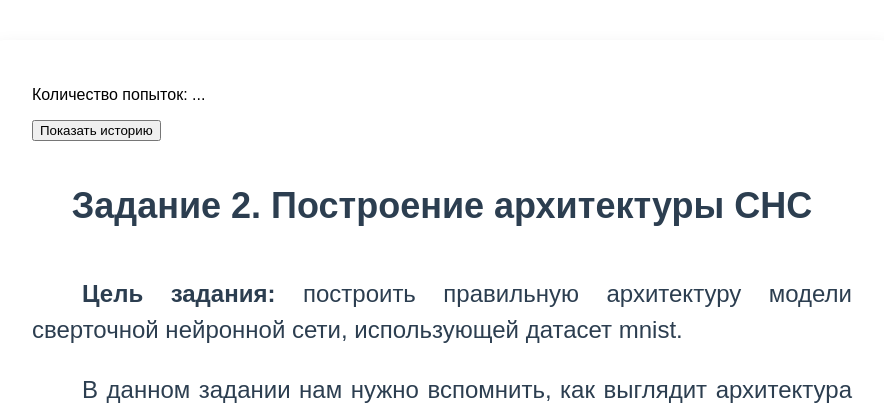
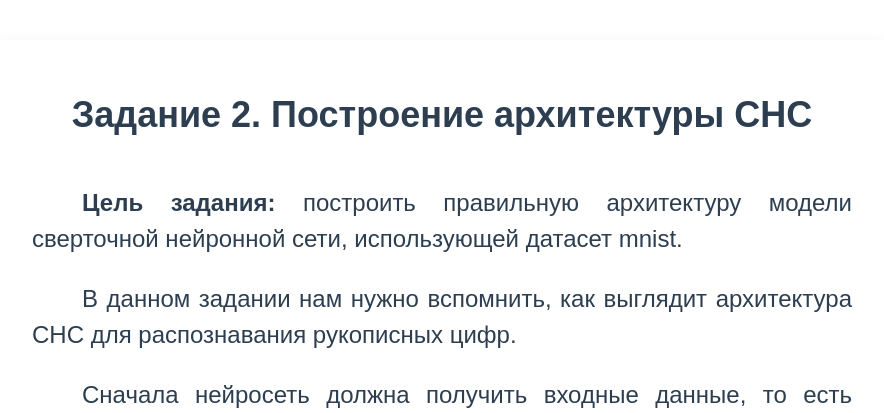
Before and after one commit to llightmoonl/sns, a Flask app: page /zadanie2 in a window 1280 px wide. Shown: the part 105-518 px from the top of the page, without its empty margins (198-1082 px from the left). Run offline with Flask 3, Linux system fonts and the light colour scheme; the visitor is signed in with stand-in values (Sample User, id 1).

Commit message:
aprobation 3.0

```diff
--- a/templates/zadanie2.html
+++ b/templates/zadanie2.html
@@ -22,11 +22,6 @@
 
     <main>
         <div id="list">
-            <div id="stats-panel">
-                <p>Количество попыток: <span id="attempts-count">...</span></p>
-                <button id="show-history-btn">Показать историю</button>
-                <div id="history-display" style="margin-top: 15px;"></div>
-            </div>
             <h1>Задание 2. Построение архитектуры СНС</h1>
             <div class="description">
                 <p style="text-indent: 50px;"><b>Цель задания:</b> построить правильную архитектуру модели сверточной
```
